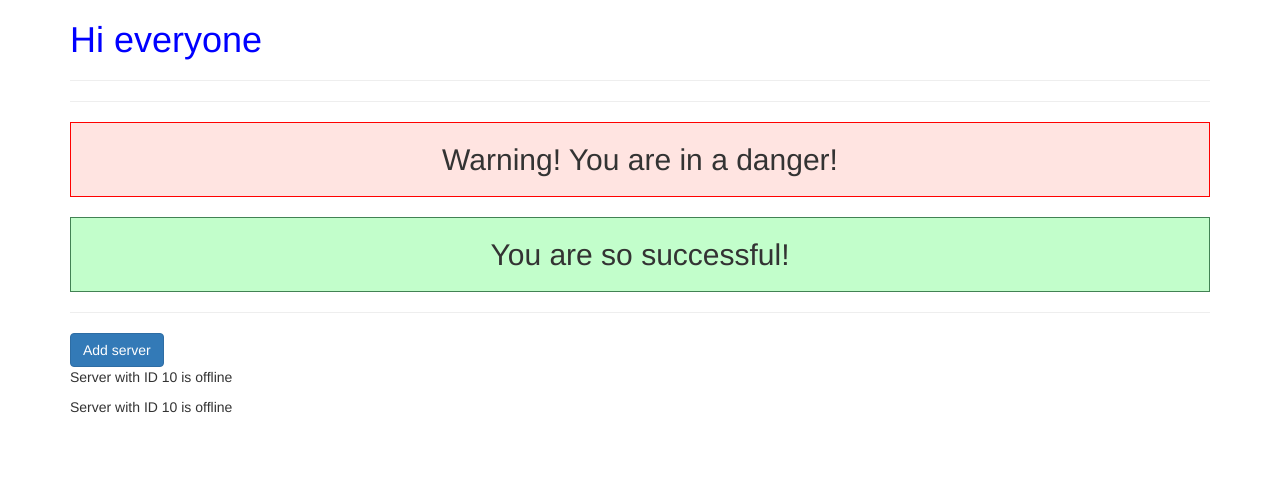
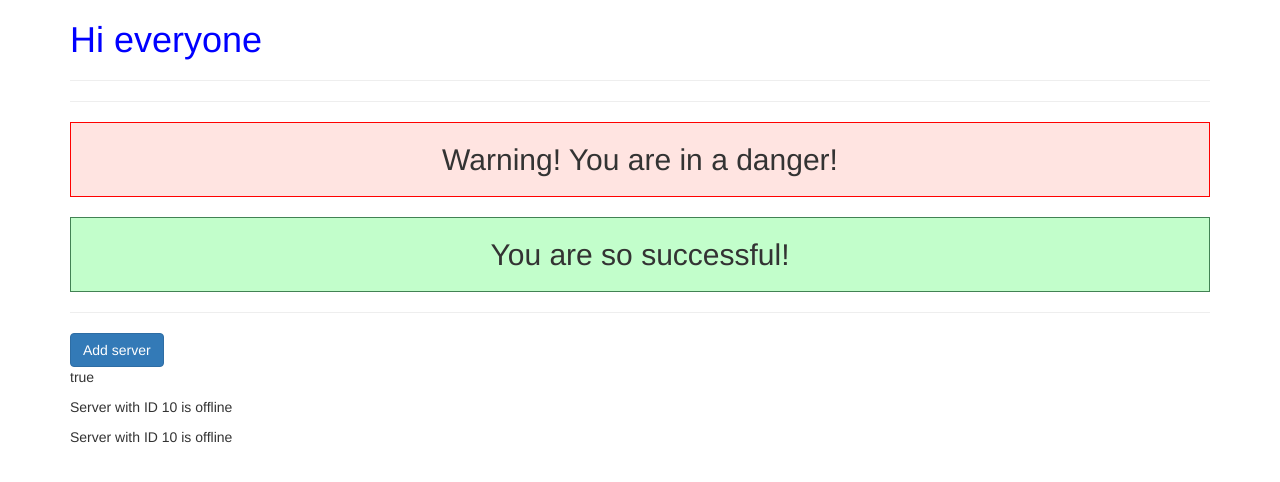
Before and after one commit to Yana0001/angular-app, an Angular app: page / in a window 1280 px wide. Shown: the top 482 px of the page. Built offline with nearby package versions, Linux system fonts and the light colour scheme.

Commit message:
string interpolation & prop binding

```diff
--- a/src/app/servers/servers.component.html
+++ b/src/app/servers/servers.component.html
@@ -1,3 +1,3 @@
 <button class="btn btn-primary" [disabled]="!allowNewServer">Add server</button>
-
+<p>{{ allowNewServer }}</p>
 <app-server></app-server> <app-server></app-server>
--- a/src/app/servers/servers.component.ts
+++ b/src/app/servers/servers.component.ts
@@ -12,6 +12,7 @@ export class ServersComponent {
   constructor() {
     setTimeout(() => {
       this.allowNewServer = true;
+       console.log('You can add server');
     }, 2000);
   }
 }
```
